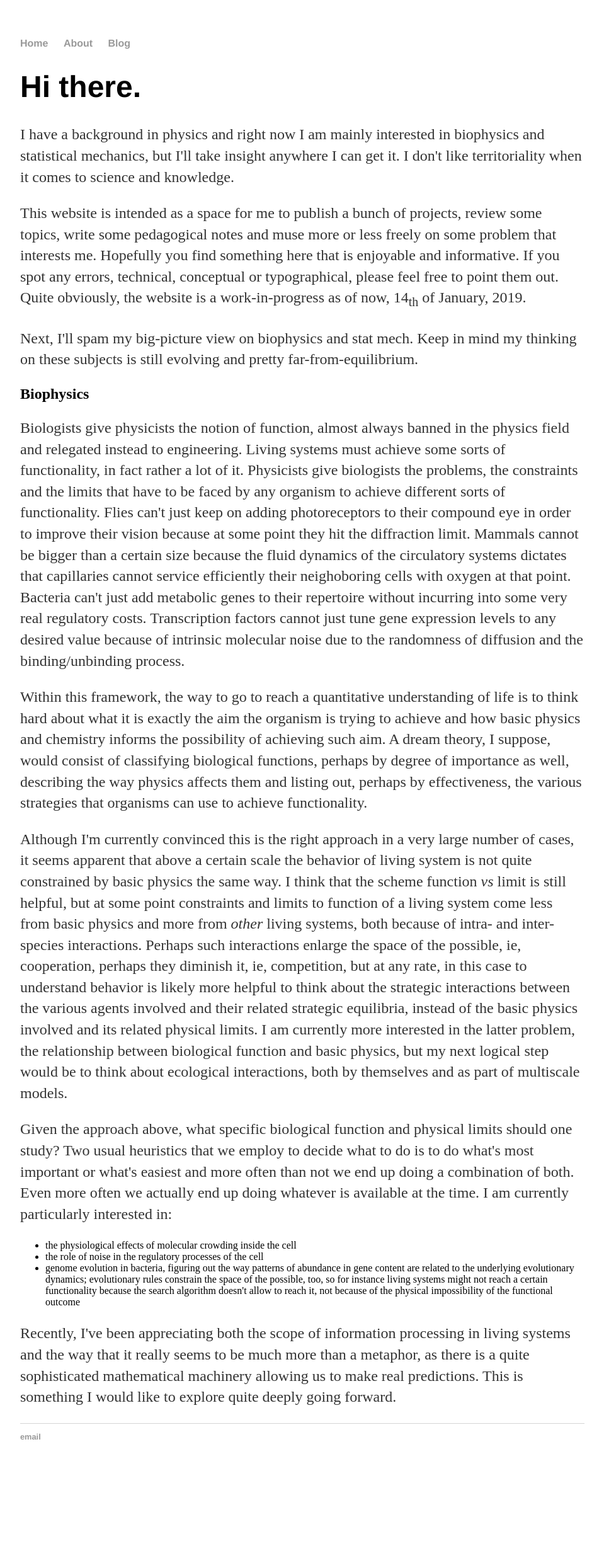
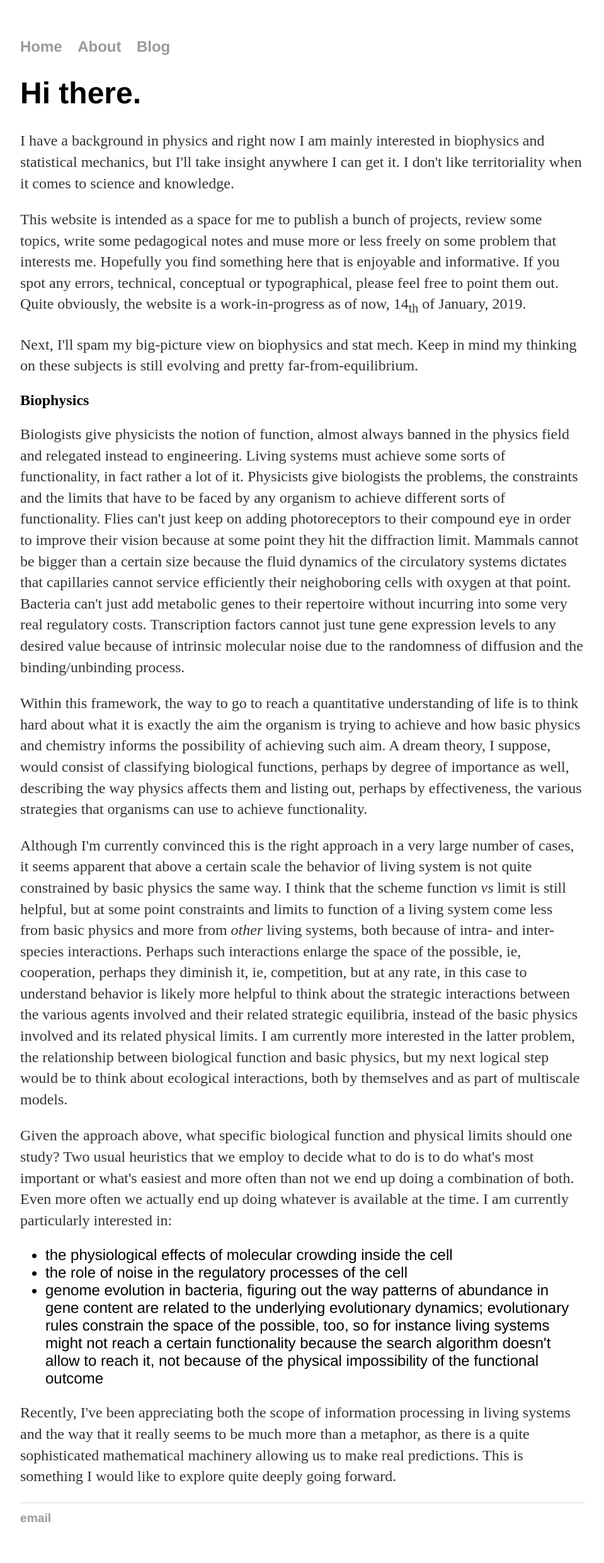
Before and after one commit to ghostsandmachines/ghostsandmachines.github.io, a Jekyll site: the page built from about/index.html, in a window 1280 px wide. Shown: the whole page at 63% size, without its empty margins (160-1119 px from the left). Built offline with Jekyll 4.4.1, drawn with Linux system fonts in a browser that asks for light colours; before the commit the page ends 2348 px from its top, so only the background shows below that.

Commit message:
Update main.css

```diff
--- a/css/main.css
+++ b/css/main.css
@@ -34,7 +34,7 @@ p {
     color: #333;
 }
 
-p li {
+li {
     font-family: 'Helvetica', 'Arial', 'Sans-Serif';
     font-size: 1.5em;
 }
```
